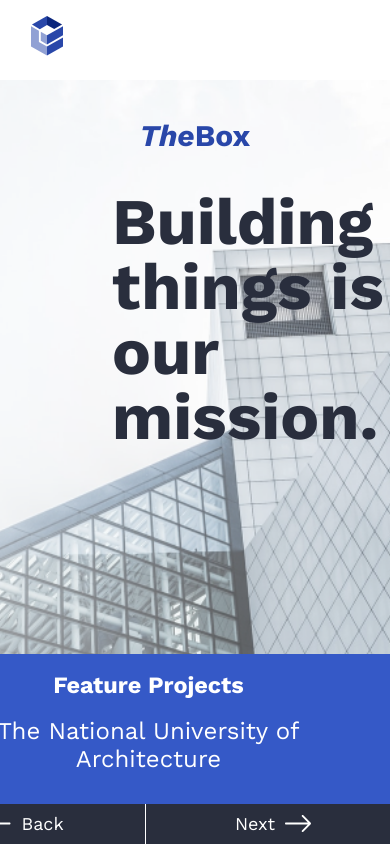
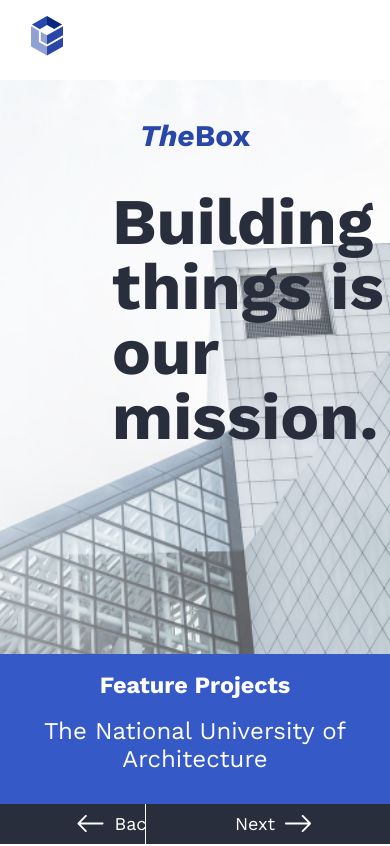
Before and after one commit to immute70/firstProject, a Next.js app: page / in a window 390 px wide. Shown: the top 846 px of the page. Built offline with nearby package versions, Linux system fonts and the light colour scheme.

Commit message:
Adaptive section 1

```diff
--- a/styles/globals.css
+++ b/styles/globals.css
@@ -1002,7 +1002,7 @@ footer {
 
 }
 
-@media (max-width: 500px) {
+@media (max-width: 390px) {
   .main-hero-div {
     display: flex;
     flex-direction: column;
@@ -1012,7 +1012,7 @@ footer {
   }
 
   .square {
-    width: 483px;
+    width: auto;
   }
 
   .square-button {
```
